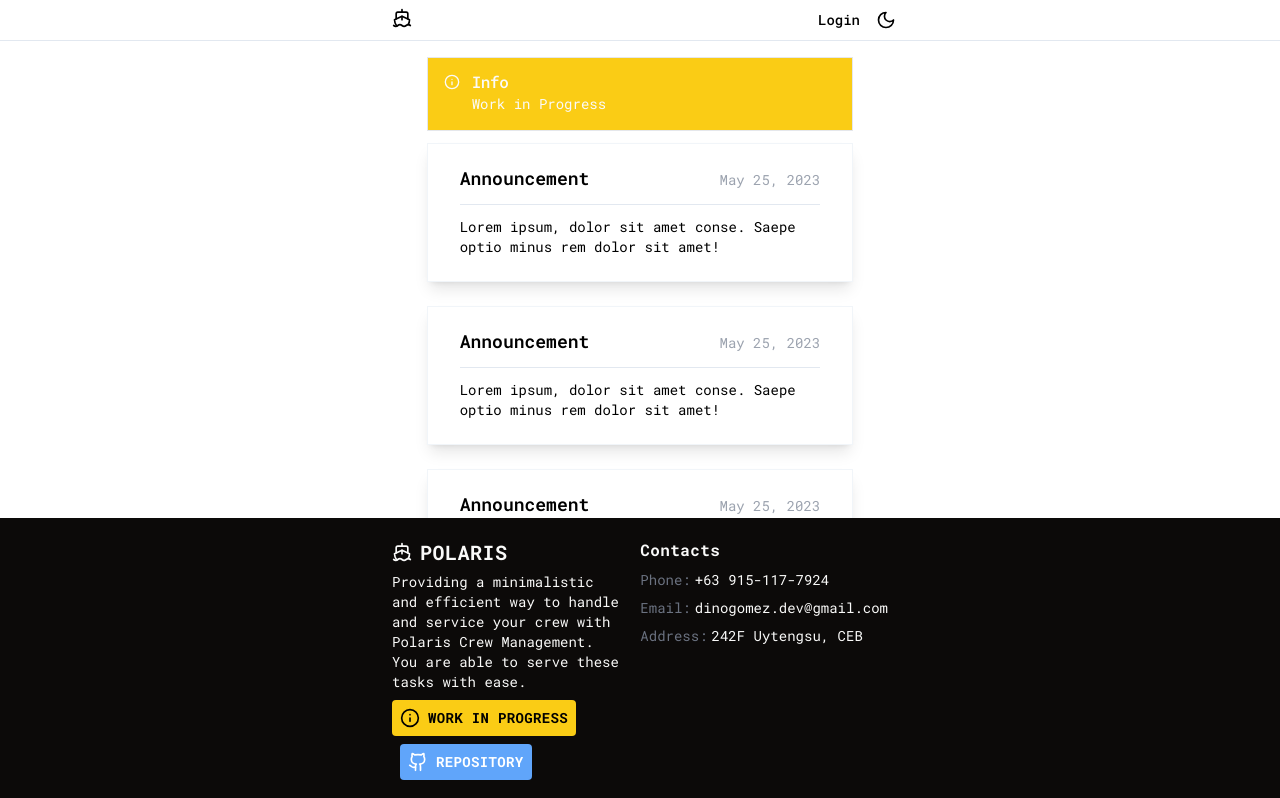
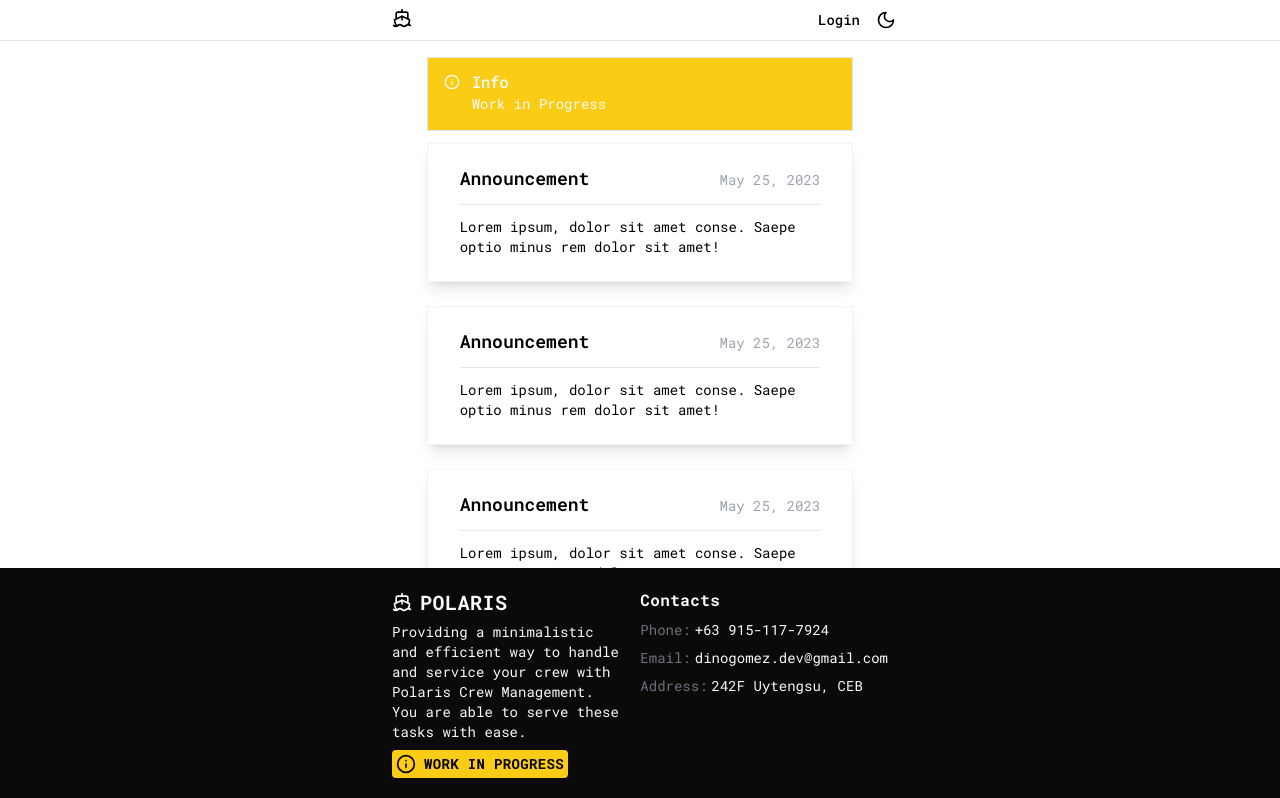
Before and after one commit to dinogomez/polaris-next, a Next.js app: page / in a window 1280 px wide. Shown: the top 798 px of the page. Built offline with nearby package versions, Linux system fonts and the light colour scheme.

Commit message:
Revert "RM ReadMe"
This reverts commit 5ef30d61a167bb96a47e6a43e3ce56dac622bcb0.

```diff
--- a/components/Footer.tsx
+++ b/components/Footer.tsx
@@ -1,5 +1,4 @@
-import { Ship, Info, Github } from "lucide-react";
-import Link from "next/link";
+import { Ship, Info } from "lucide-react";
 
 export function Footer() {
   return (
@@ -21,22 +20,13 @@ export function Footer() {
               these tasks with ease.
             </p>
 
-            <div className="inline-flex items-center p-2 rounded mt-2 bg-yellow-400 text-black">
+            <div className="inline-flex items-center p-1 rounded mt-2 bg-yellow-400 text-black">
               <Info size={20} className="" />
 
               <span className="ml-2 text-sm font-bold tracking-wide  uppercase">
                 WORK IN PROGRESS
               </span>
             </div>
-            <Link href="https://github.com/dinogomez/polaris-next">
-              <div className="ml-2 inline-flex items-center p-2 rounded mt-2 bg-blue-400 text-white">
-                <Github size={20} className="" />
-
-                <span className="ml-2 text-sm font-bold tracking-wide  uppercase">
-                  REPOSITORY
-                </span>
-              </div>
-            </Link>
           </div>
         </div>
         <div className="">
--- a/components/Navbar.tsx
+++ b/components/Navbar.tsx
@@ -14,9 +14,7 @@ export function Navbar() {
         <div className=" flex justify-around">
           <div className="flex w-2/5 justify-between">
             <div className="flex p-2 space-x-2">
-              <Link href="/">
-                <Ship size={20} className="" />
-              </Link>
+              <Ship size={20} className="" />
             </div>
             <div className=" flex space-x-4 text-sm">
               <Button className="p-0">
```
Also changed, not shown: 1 other file (tests, documents, lock files or other folders).
